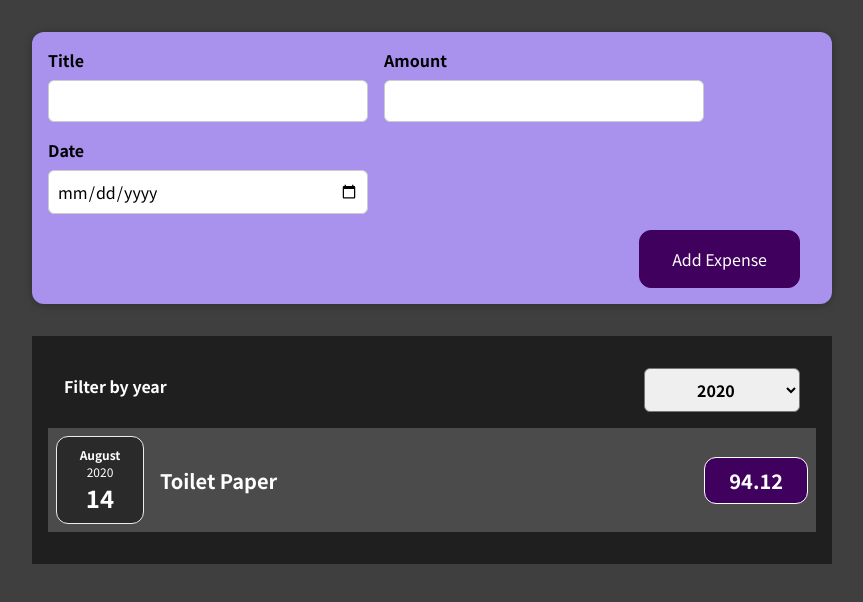
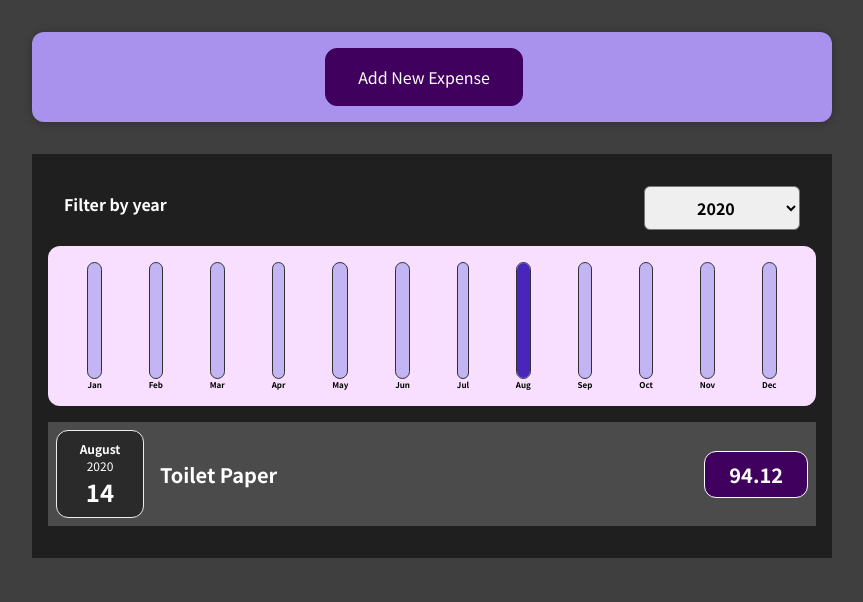
Before and after one commit to bulusurohan/bulusurohan.github.io, a React (Create React App) app: page / in a window 1280 px wide. Shown: the top 602 px of the page, without its empty margins (208-1071 px from the left). Built offline with nearby package versions, Linux system fonts and the light colour scheme.

Commit message:
added graphcial representation of expenses

```diff
--- /dev/null
+++ b/src/components/Chart/Chart.css
@@ -0,0 +1,9 @@
+.chart {
+  padding: 1rem;
+  border-radius: 12px;
+  background-color: #f8dfff;
+  text-align: center;
+  display: flex;
+  justify-content: space-around;
+  height: 10rem;
+}
--- /dev/null
+++ b/src/components/Chart/Chart.js
@@ -0,0 +1,24 @@
+import React from "react";
+
+import ChartBar from "./ChartBar";
+import "./Chart.css";
+
+const Chart = (props) => {
+  const dataPointValues = props.dataPoints.map((dataPoint) => dataPoint.value);
+  const totalMaximum = Math.max(...dataPointValues);
+
+  return (
+    <div className="chart">
+      {props.dataPoints.map((dataPoint) => (
+        <ChartBar
+          key={dataPoint.label}
+          value={dataPoint.value}
+          maxValue={totalMaximum}
+          label={dataPoint.label}
+        />
+      ))}
+    </div>
+  );
+};
+
+export default Chart;
--- /dev/null
+++ b/src/components/Chart/ChartBar.css
@@ -0,0 +1,30 @@
+.chart-bar {
+  height: 100%;
+  display: flex;
+  flex-direction: column;
+  align-items: center;
+}
+
+.chart-bar__inner {
+  height: 100%;
+  width: 100%;
+  border: 1px solid #313131;
+  border-radius: 12px;
+  background-color: #c3b4f3;
+  overflow: hidden;
+  display: flex;
+  flex-direction: column;
+  justify-content: flex-end;
+}
+
+.chart-bar__fill {
+  background-color: #4826b9;
+  width: 100%;
+  transition: all 0.3s ease-out;
+}
+
+.chart-bar__label {
+  font-weight: bold;
+  font-size: 0.5rem;
+  text-align: center;
+}
--- /dev/null
+++ b/src/components/Chart/ChartBar.js
@@ -0,0 +1,25 @@
+import React from "react";
+
+import "./ChartBar.css";
+
+const ChartBar = (props) => {
+  let barFillHeight = "0%";
+
+  if (props.maxValue > 0) {
+    barFillHeight = Math.round((props.value / props.maxValue) * 100) + "%";
+  }
+
+  return (
+    <div className="chart-bar">
+      <div className="chart-bar__inner">
+        <div
+          className="chart-bar__fill"
+          style={{ height: barFillHeight }}
+        ></div>
+      </div>
+      <div className="chart-bar__label">{props.label}</div>
+    </div>
+  );
+};
+
+export default ChartBar;
--- a/src/components/Expenses/Expenses.js
+++ b/src/components/Expenses/Expenses.js
@@ -3,6 +3,7 @@ import React, { useState } from "react";
 import Card from "../UI/Card";
 import ExpensesFilter from "./ExpensesFilter";
 import ExpensesList from "./ExpensesList";
+import ExpensesChart from "./ExpensesChart";
 import "./Expenses.css";
 
 const Expenses = (props) => {
@@ -25,27 +26,8 @@ const Expenses = (props) => {
           selected={filteredYear}
           onChangeFilter={filterChangeHandler}
         />
+        <ExpensesChart expenses={filteredExpenses} />
         <ExpensesList items={filteredExpenses} />
-        {/* <ExpenseItem
-          title={props.items[0].title}
-          amount={props.items[0].amount}
-          date={props.items[0].date}
-        />
-        <ExpenseItem
-          title={props.items[1].title}
-          amount={props.items[1].amount}
-          date={props.items[1].date}
-        />
-        <ExpenseItem
-          title={props.items[2].title}
-          amount={props.items[2].amount}
-          date={props.items[2].date}
-        />
-        <ExpenseItem
-          title={props.items[3].title}
-          amount={props.items[3].amount}
-          date={props.items[3].date}
-        /> */}
       </Card>
     </div>
   );
--- /dev/null
+++ b/src/components/Expenses/ExpensesChart.js
@@ -0,0 +1,29 @@
+import React from "react";
+
+import Chart from "../Chart/Chart";
+
+const ExpensesChart = (props) => {
+  const chartDataPoints = [
+    { label: "Jan", value: 0 },
+    { label: "Feb", value: 0 },
+    { label: "Mar", value: 0 },
+    { label: "Apr", value: 0 },
+    { label: "May", value: 0 },
+    { label: "Jun", value: 0 },
+    { label: "Jul", value: 0 },
+    { label: "Aug", value: 0 },
+    { label: "Sep", value: 0 },
+    { label: "Oct", value: 0 },
+    { label: "Nov", value: 0 },
+    { label: "Dec", value: 0 },
+  ];
+
+  for (const expense of props.expenses) {
+    const expenseMonth = expense.date.getMonth(); // start at 0 => January => 0
+    chartDataPoints[expenseMonth].value += expense.amount;
+  }
+
+  return <Chart dataPoints={chartDataPoints} />;
+};
+
+export default ExpensesChart;
--- a/src/components/NewExpense/ExpenseForm.js
+++ b/src/components/NewExpense/ExpenseForm.js
@@ -6,37 +6,17 @@ const ExpenseForm = (props) => {
   const [enteredTitle, setEnteredTitle] = useState("");
   const [enteredAmount, setEnteredAmount] = useState("");
   const [enteredDate, setEnteredDate] = useState("");
-  // const [userInput, setUserInput] = useState({
-  //   enteredTitle: '',
-  //   enteredAmount: '',
-  //   enteredDate: ''
-  // });
 
   const titleChangeHandler = (event) => {
     setEnteredTitle(event.target.value);
-    // setUserInput({
-    //   ...userInput,
-    //   enteredTitle: event.target.value,
-    // })
-    // setUserInput((prevState) => {
-    //   return {...prevState, enteredTitle: event.target.value};
-    // });
   };
 
   const amountChangeHandler = (event) => {
     setEnteredAmount(event.target.value);
-    // setUserInput({
-    //   ...userInput,
-    //   enteredAmount: event.target.value,
-    // })
   };
 
   const dateChangeHandler = (event) => {
     setEnteredDate(event.target.value);
-    // setUserInput({
-    //   ...userInput,
-    //   enteredDate: event.target.value,
-    // })
   };
 
   const submitHandler = (event) => {
@@ -44,7 +24,7 @@ const ExpenseForm = (props) => {
 
     const expenseData = {
       title: enteredTitle,
-      amount: enteredAmount,
+      amount: +enteredAmount,
       date: new Date(enteredDate),
     };
 
@@ -87,6 +67,9 @@ const ExpenseForm = (props) => {
         </div>
       </div>
       <div className="new-expense__actions">
+        <button type="button" onClick={props.onCancel}>
+          Cancel
+        </button>
         <button type="submit">Add Expense</button>
       </div>
     </form>
--- a/src/components/NewExpense/NewExpense.js
+++ b/src/components/NewExpense/NewExpense.js
@@ -1,20 +1,39 @@
-import React from "react";
+import React, { useState } from "react";
 
 import ExpenseForm from "./ExpenseForm";
 import "./NewExpense.css";
 
 const NewExpense = (props) => {
+  const [isEditing, setIsEditing] = useState(false);
+
   const saveExpenseDataHandler = (enteredExpenseData) => {
     const expenseData = {
       ...enteredExpenseData,
       id: Math.random().toString(),
     };
     props.onAddExpense(expenseData);
+    setIsEditing(false);
+  };
+
+  const startEditingHandler = () => {
+    setIsEditing(true);
+  };
+
+  const stopEditingHandler = () => {
+    setIsEditing(false);
   };
 
   return (
     <div className="new-expense">
-      <ExpenseForm onSaveExpenseData={saveExpenseDataHandler} />
+      {!isEditing && (
+        <button onClick={startEditingHandler}>Add New Expense</button>
+      )}
+      {isEditing && (
+        <ExpenseForm
+          onSaveExpenseData={saveExpenseDataHandler}
+          onCancel={stopEditingHandler}
+        />
+      )}
     </div>
   );
 };
```
